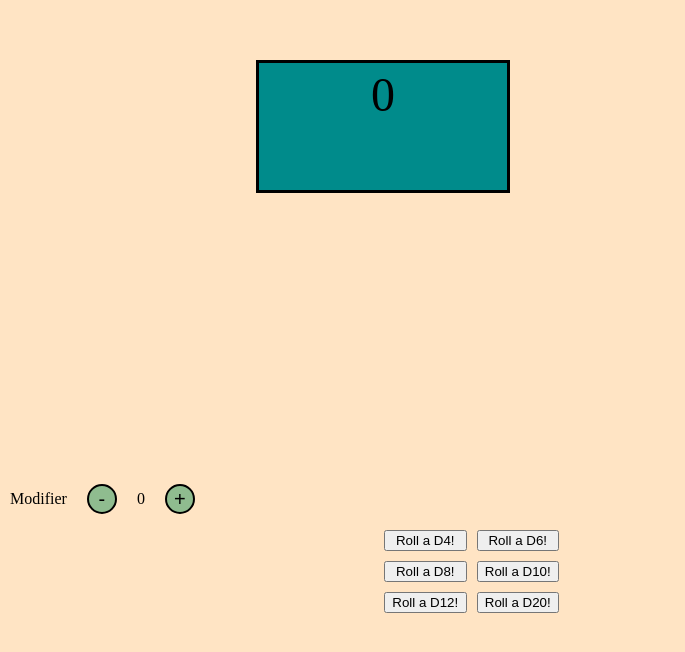
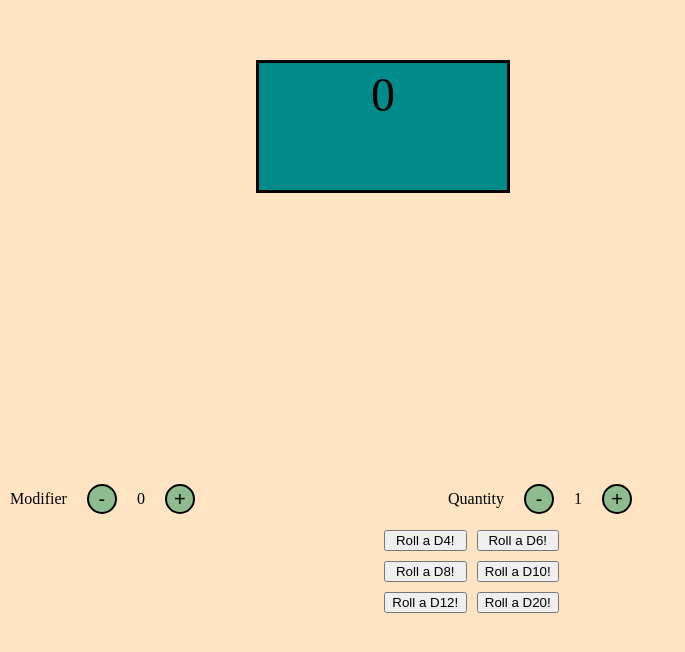
Before and after one commit to K0rmir/dicerollerv2, a React (Vite) app: page / in a window 1280 px wide. Shown: the part 140-792 px from the top of the page, without its empty margins (0-685 px from the left). Built offline with nearby package versions, Linux system fonts and the light colour scheme.

Commit message:
add quantity button with css

```diff
--- a/src/App.jsx
+++ b/src/App.jsx
@@ -7,12 +7,14 @@ import Rolld10 from "./components/Rolld10";
 import Rolld12 from "./components/Rolld12";
 import Rolld20 from "./components/Rolld20";
 import Modifier from "./components/Modifier";
+import Quantity from "./components/Quantity";
 import "./css/App.css";
 
 export default function App() {
   const [result, setResult] = useState(0);
   const [diceSize, setDiceSize] = useState(0);
   const [modifier, setModifierNum] = useState(0);
+  const [quantity, setQuantityNum] = useState(1);
 
   function handleDiceRoll() {
     const rollDiceResult = Math.ceil(Math.random() * diceSize + modifier);
@@ -32,6 +34,16 @@ export default function App() {
     setModifierNum(modifier + 1);
   }
 
+  function handleQuantityNumMinus() {
+    if (quantity > 1) {
+      setQuantityNum(quantity - 1);
+    }
+  }
+
+  function handleQuantityNumPlus() {
+    setQuantityNum(quantity + 1);
+  }
+
   return (
     <>
       <ResultBox result={result} />
@@ -40,6 +52,10 @@ export default function App() {
         handleModifierNumPlus={handleModifierNumPlus}
         modifier={modifier}
       />
+      <Quantity
+        handleQuantityNumMinus={handleQuantityNumMinus}
+        handleQuantityNumPlus={handleQuantityNumPlus}
+        quantity={quantity}></Quantity>
       <div id="diceBtnGrid">
         <Rolld4
           handleDiceRoll={handleDiceRoll}
--- /dev/null
+++ b/src/components/Quantity.jsx
@@ -0,0 +1,28 @@
+import "../css/Quantity.css";
+
+export default function Quantity({
+  handleQuantityNumMinus,
+  handleQuantityNumPlus,
+  quantity,
+}) {
+  return (
+    <>
+      <div className="quantityControl">
+        <p>Quantity</p>
+        <button
+          onClick={() => {
+            handleQuantityNumMinus();
+          }}>
+          -
+        </button>
+        <p id="quantityNum">{quantity}</p>
+        <button
+          onClick={() => {
+            handleQuantityNumPlus();
+          }}>
+          +
+        </button>
+      </div>
+    </>
+  );
+}
--- /dev/null
+++ b/src/css/Quantity.css
@@ -0,0 +1,23 @@
+
+
+.quantityControl {
+    display: flex;
+    align-items: center;
+    gap: 20px;
+    position: fixed;
+    bottom: 17%;
+    width: 100%;
+    left: 35%;
+}
+
+.quantityControl button {
+    display: flex;
+    align-items: center;
+    justify-content: center;
+    background-color: darkseagreen;
+    border: 2px solid black;
+    border-radius: 50%;
+    width: 30px;
+    height: 30px;
+    font-size: 1.25rem;
+}
```
